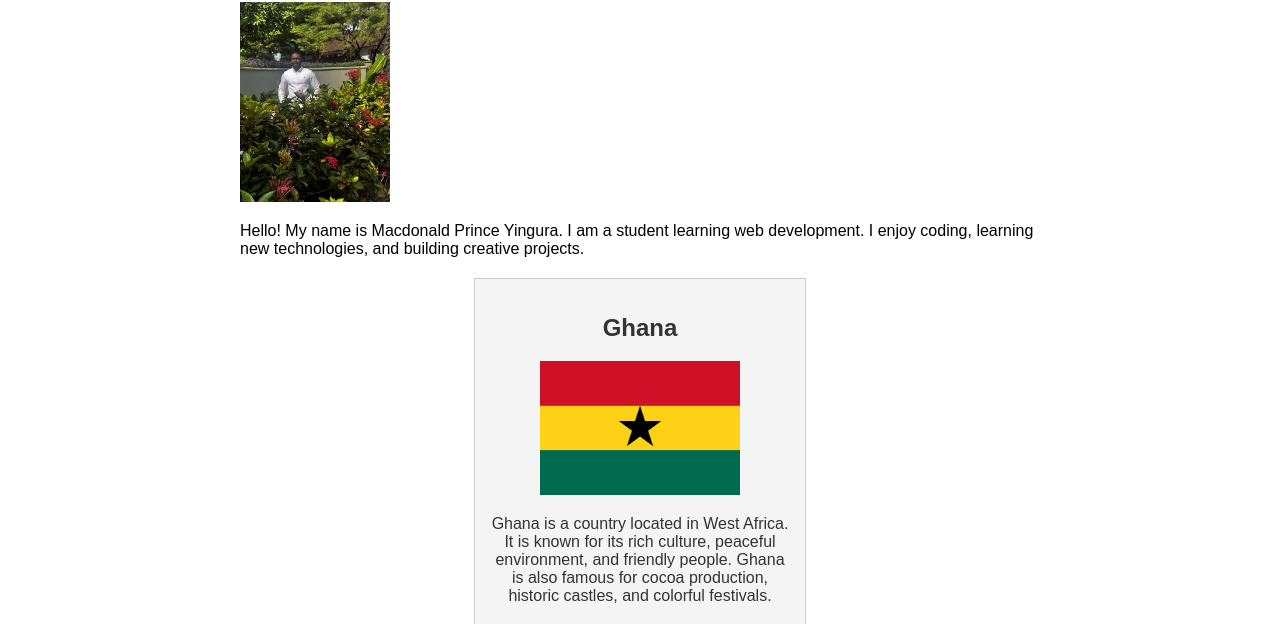
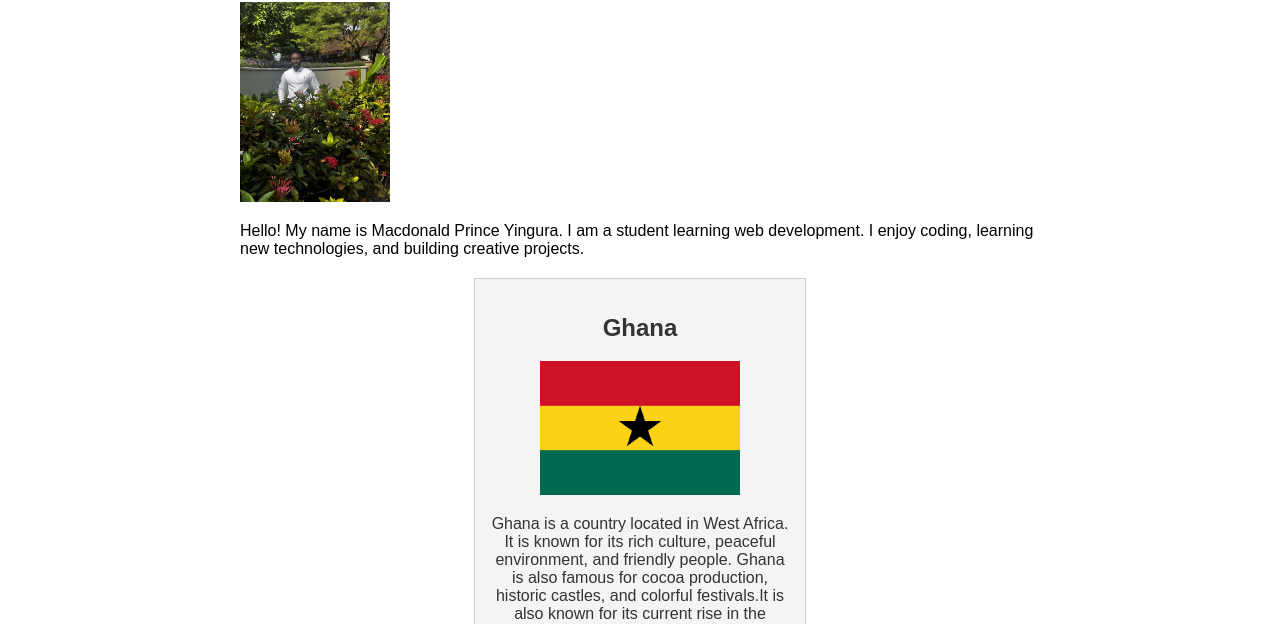
Before and after one commit to Macdonald-Prince-Yingura/wdd130, a plain HTML site: page index.html in a window 1280 px wide. Shown: the part 176-800 px from the top of the page. Drawn offline with Linux system fonts and the light colour scheme.

Commit message:
week 2 complete

```diff
--- a/index.html
+++ b/index.html
@@ -42,7 +42,9 @@
         <p>
             Ghana is a country located in West Africa. It is known for its rich culture,
             peaceful environment, and friendly people. Ghana is also famous for cocoa production,
-            historic castles, and colorful festivals.
+            historic castles, and colorful festivals.It is also known for its current rise in the
+            production
+            of music like Kakalika by dopeNation
         </p>
     </aside>
 
```
